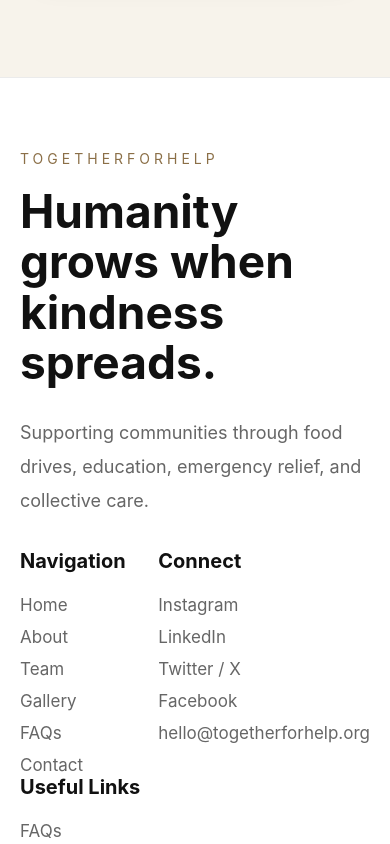
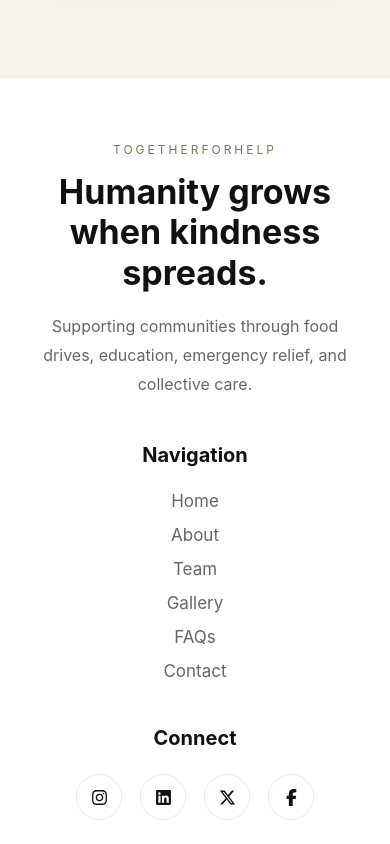
Before and after one commit to gopal8285/togetherforhelp, a React (Vite) app: page /togetherforhelp/about in a window 390 px wide. Shown: the part 2860-3704 px from the top of the page. Built offline with nearby package versions, Linux system fonts and the light colour scheme.

Commit message:
footer done

```diff
--- a/package.json
+++ b/package.json
@@ -16,6 +16,7 @@
     "react": "^19.2.6",
     "react-countup": "^6.5.3",
     "react-dom": "^19.2.6",
+    "react-icons": "^5.6.0",
     "react-router-dom": "^7.15.1"
   },
   "devDependencies": {
--- a/src/components/Footer.jsx
+++ b/src/components/Footer.jsx
@@ -1,4 +1,11 @@
 import { Link } from "react-router-dom";
+
+import {
+  FaInstagram,
+  FaLinkedin,
+  FaFacebookF,
+  FaXTwitter
+} from "react-icons/fa6";
 
 function Footer() {
 
@@ -31,7 +38,7 @@ function Footer() {
 
         </div>
 
-        {/* CENTER */}
+        {/* NAVIGATION */}
 
         <div className="footer-links">
 
@@ -51,36 +58,37 @@ function Footer() {
 
         </div>
 
-        {/* RIGHT */}
+        {/* SOCIAL */}
 
         <div className="footer-social">
 
           <h3>Connect</h3>
 
+          <div className="footer-icons">
+
             <a href="#">
-            Instagram
+              <FaInstagram />
             </a>
 
             <a href="#">
-            LinkedIn
+              <FaLinkedin />
             </a>
 
             <a href="#">
-            Twitter / X
+              <FaXTwitter />
             </a>
 
             <a href="#">
-            Facebook
+              <FaFacebookF />
             </a>
+
+          </div>
 
           <a href="#">
             hello@togetherforhelp.org
           </a>
 
         </div>
-
-      </div>
-
 
         {/* LEGAL */}
 
@@ -110,6 +118,8 @@ function Footer() {
 
         </div>
 
+      </div>
+
       {/* BOTTOM */}
 
       <div className="footer-bottom">
@@ -124,6 +134,7 @@ function Footer() {
     </footer>
 
   )
+
 }
 
-export default Footer
+export default Footer;
--- a/src/styles/style.css
+++ b/src/styles/style.css
@@ -1503,54 +1503,172 @@ opacity 0.4s ease;
 
 }
 
-/* MOBILE */
-
-@media(max-width:900px){
+/* SOCIAL ICONS */
+
+.footer-icons{
+
+  display:flex;
+
+  gap:18px;
+
+  margin-bottom:12px;
+
+}
+
+.footer-icons a{
+
+  width:46px;
+  height:46px;
+
+  border-radius:50%;
+
+  display:flex;
+
+  align-items:center;
+
+  justify-content:center;
+
+  background:rgba(255,255,255,0.04);
+
+  border:1px solid var(--border);
+
+  color:var(--text);
+
+  font-size:18px;
+
+  transition:0.3s ease;
+
+}
+
+.footer-icons a:hover{
+
+  transform:translateY(-5px);
+
+  background:var(--text);
+
+  color:var(--bg);
+
+}
+
+
+/* =========================
+   MOBILE FOOTER FIX
+========================= */
+
+@media(max-width:768px){
 
   .premium-footer{
 
-    padding:70px 20px 30px;
-
-  }
+    padding:60px 28px 35px;
+
+  }
+
+  /* FULL STACK */
 
   .footer-container{
 
-  grid-template-columns:1fr 1fr;
-
-  gap:30px;
-
-  align-items:start;
-
-}
-.footer-links,
-.footer-social,
-.footer-legal{
-
-  gap:12px;
-
-}
+    display:flex;
+
+    flex-direction:column;
+
+    gap:45px;
+
+    text-align:center;
+
+    align-items:center;
+
+  }
+
+  /* BRAND */
 
   .footer-brand{
 
-    grid-column:1 / -1;
+    width:100%;
+
+  }
+
+  .footer-tag{
+
+    letter-spacing:3px;
+
+    font-size:12px;
 
   }
 
   .footer-brand h2{
 
-    font-size:46px;
-
-    max-width:420px;
+    font-size:34px;
+
+    line-height:1.2;
+
+    margin-top:14px;
+
+    max-width:100%;
 
   }
 
   .footer-brand p{
 
-    max-width:480px;
-
-  }
-
-}
+    margin-top:18px;
+
+    font-size:16px;
+
+    line-height:1.8;
+
+    max-width:100%;
+
+  }
+
+  /* ALL SECTIONS */
+
+  .footer-links,
+  .footer-social,
+  .footer-legal{
+
+    align-items:center;
+
+    gap:14px;
+
+    width:100%;
+
+  }
+
+  /* HEADINGS */
+
+  .footer-links h3,
+  .footer-social h3,
+  .footer-legal h3{
+
+    margin-bottom:10px;
+
+    font-size:20px;
+
+  }
+
+  /* LINKS */
+
+  .footer-links a,
+  .footer-social a,
+  .footer-legal a{
+
+    font-size:17px;
+
+  }
+
+  /* BOTTOM */
+
+  .footer-bottom{
+
+    margin-top:50px;
+
+    padding-top:25px;
+
+  }
+
+}
+
+
+
 
 /* hr{
   margin:30px 0;
```
Also changed, not shown: 1 other file (tests, documents, lock files or other folders). Lines whose indentation alone changed are shown as unchanged.
